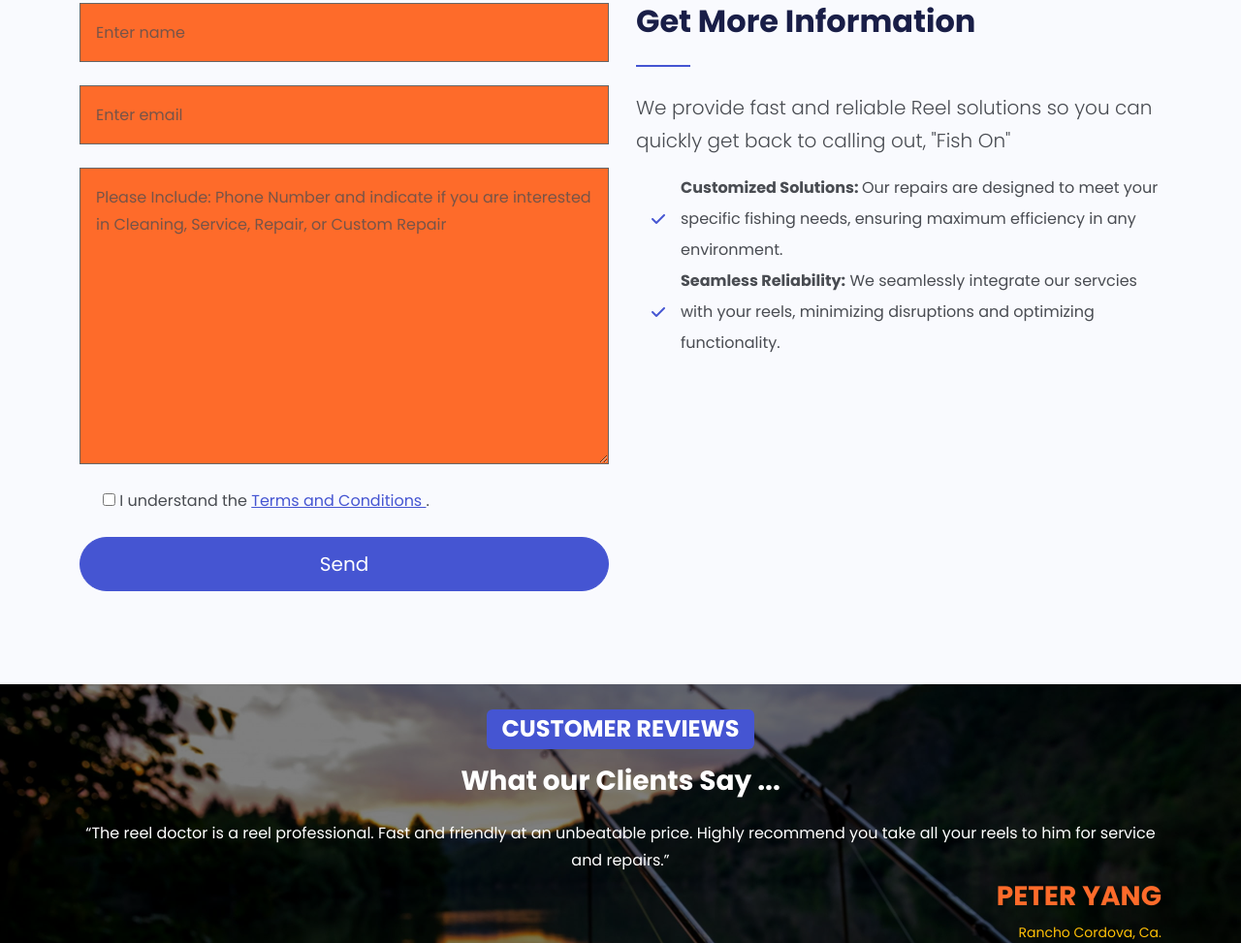
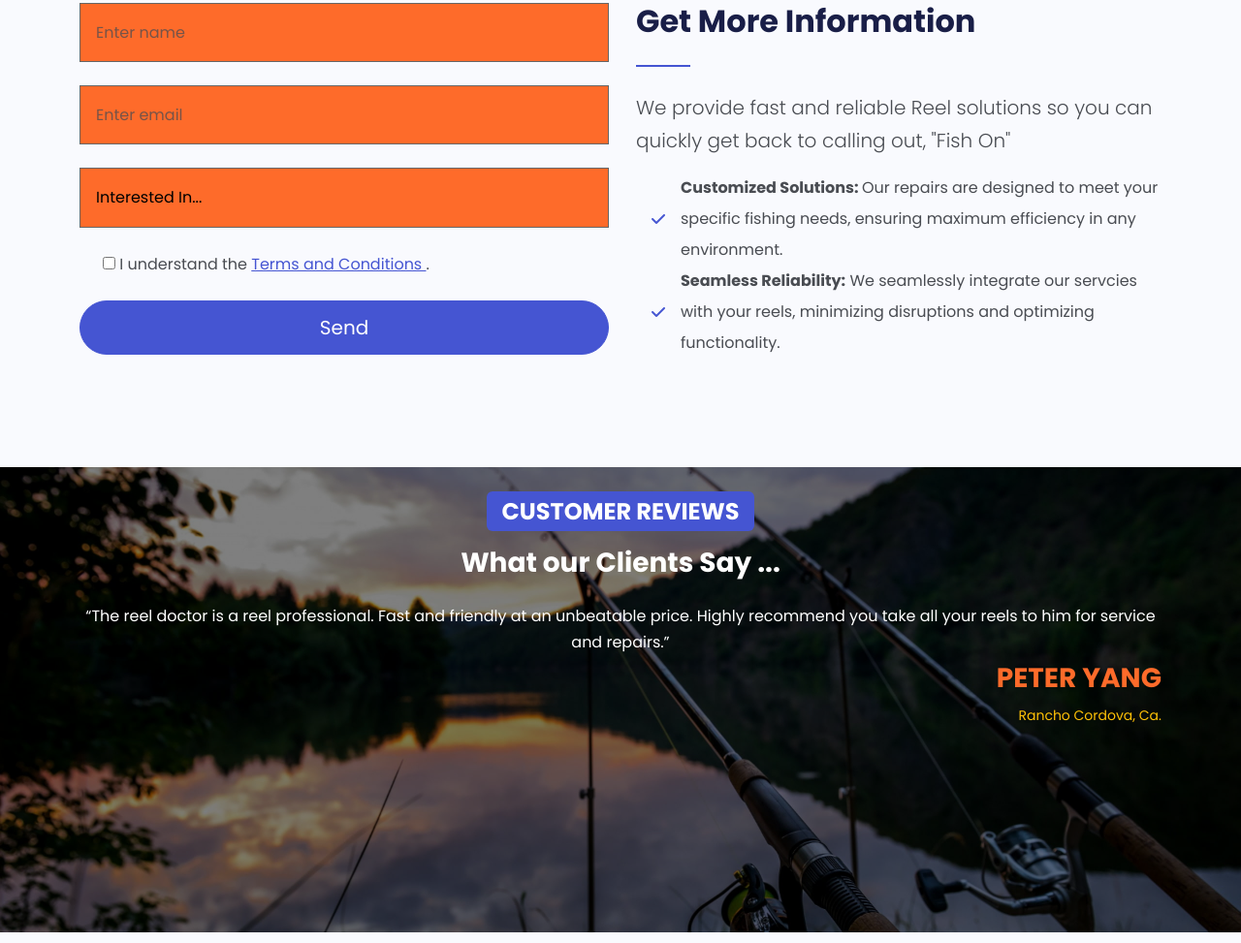
Before and after one commit to Mtech916/thereeldr, a website: page index.html in a window 1280 px wide. Shown: the part 1326-2299 px from the top of the page at 97% size. Drawn offline with Linux system fonts and the light colour scheme.

Commit message:
form submit test

```diff
--- a/index.html
+++ b/index.html
@@ -170,10 +170,16 @@
               <input type="hidden" name="_template" value="table">
             </div>
             <div class="mb-4">
-              <textarea name="message" id="message" class="form-control text-bg-secondary" rows="10" placeholder="Please Include: Phone Number and indicate if you are interested in Cleaning, Service, Repair, or Custom Repair" required></textarea>
+              <select name="message" id="interested" class="form-control text-bg-secondary" required>
+                <option>Interested In...</option>
+                <option value="cleaning">Cleaning</option>
+                <option value="service">Service</option>
+                <option value="repair">Repair</option>
+                <option value="custom">Custom Request</option>
+              </select>
             </div>
             <div class="mb-4 form-check">
-              <input type="checkbox" name="checkbox" id="agree-check">
+              <input type="checkbox" name="checkbox" id="agree-check" required>
               <label for="agree-check" class="form-check-label">
                 I understand the <a data-bs-toggle="modal"
                 data-bs-target="#modalterms" class="text-primary pointer">
--- a/js/script.js
+++ b/js/script.js
@@ -48,6 +48,9 @@ function insertForm() {
         </div>
         <textarea name="message" id="message" class="form-control text-bg-secondary" rows="10" placeholder="Enter your review here..." required></textarea>
         <div class="d-grid gap-2 pt-4">
+          <button type="submit" class="btn btn-lg btn-primary text-white">
+            Submit
+          </button>
           <input type="submit" value="Submit" class="btn btn-lg btn-primary text-white">
         </div>
       </form>
```
